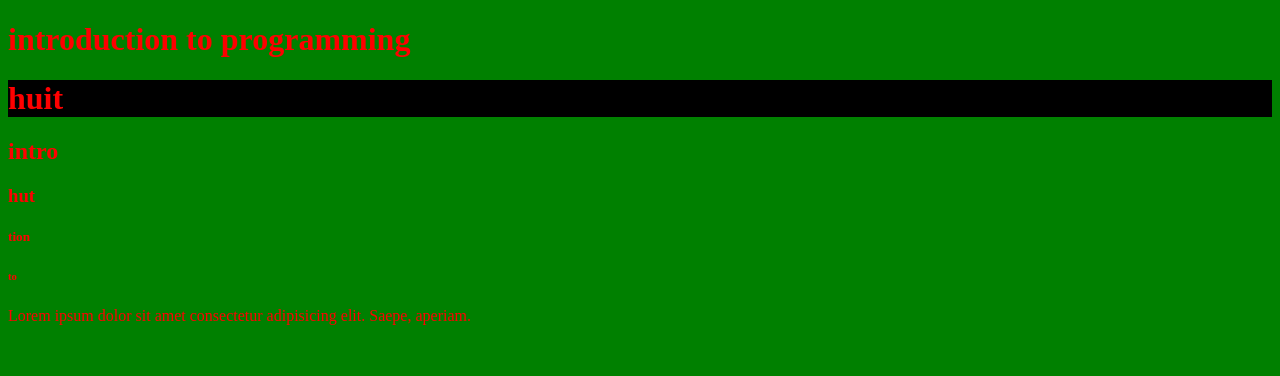
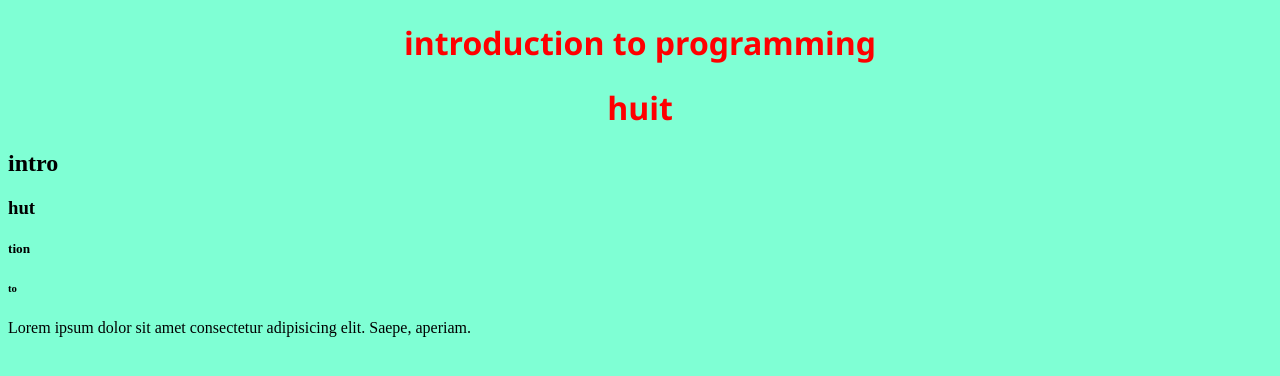
Before and after one commit to Juan223123/html, a plain HTML site: page index.html in a window 1280 px wide. Drawn offline with Linux system fonts and the light colour scheme.

Commit message:
apply external css

```diff
--- a/index.html
+++ b/index.html
@@ -3,12 +3,13 @@
 <head>
     <meta charset="UTF-8">
     <meta name="viewport" content="width=device-width, initial-scale=1.0">
+    <link rel="stylesheet" href="style.css">
     <title>introduction to programming</title>
     <h1>introduction to programming</h1>
 
 </head>
-<body style="color: red; background-color: green;">
-    <h1 style="background-color: black;">huit</h1>
+<body>
+    <h1 >huit</h1>
     <h2>intro</h2>
     <h3>hut</h3>
     <h5>tion</h5>
--- a/style.css
+++ b/style.css
@@ -0,0 +1,9 @@
+body{
+    background-color: aquamarine;
+
+}
+h1{
+    color: red;
+    text-align: center;
+    font-family: 'Segoe UI', Tahoma, Geneva, Verdana, sans-serif;
+}
```
